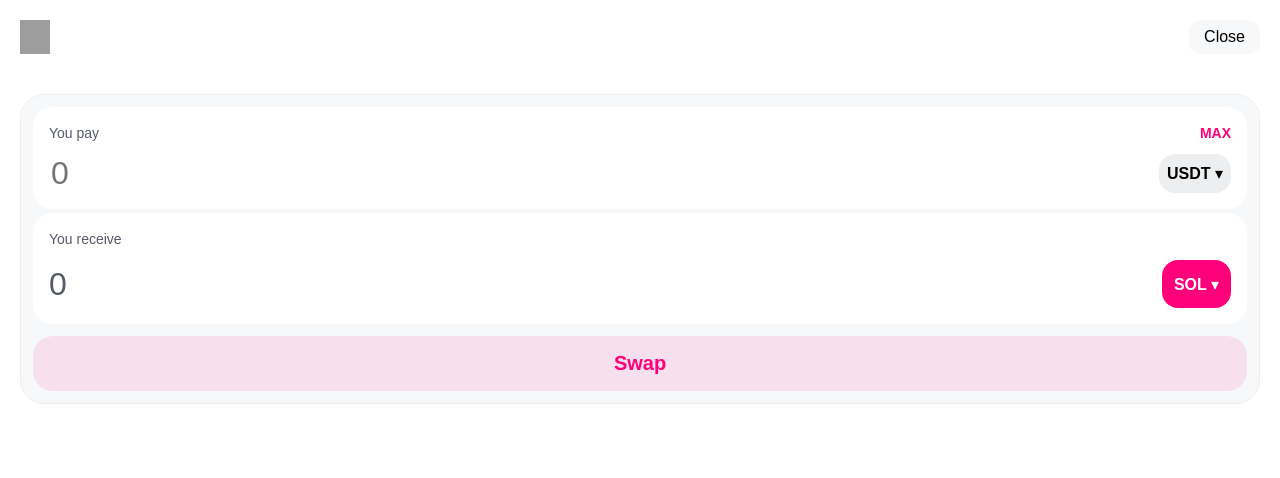
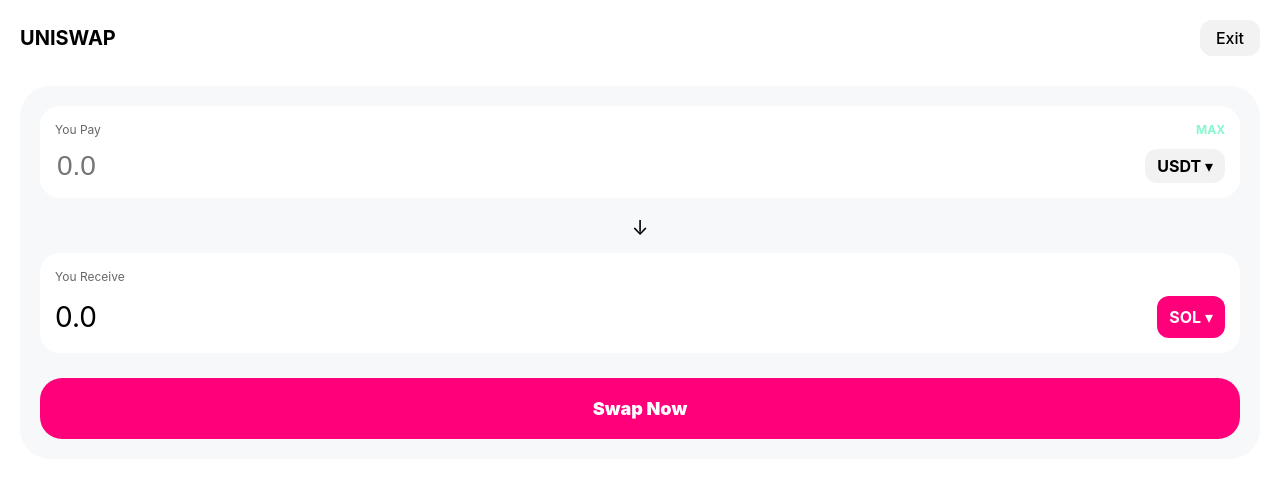
Before and after one commit to katyakuznezc-cmd/treidgame, a React (Vite) app: page / in a window 1280 px wide. Both pictures are taken after a click on the button "UNISWAP". Shown: the top 478 px of the page. Built offline with nearby package versions, Linux system fonts and the light colour scheme; grey boxes are pictures that could not be loaded.

Commit message:
Update App.jsx

```diff
--- a/src/App.jsx
+++ b/src/App.jsx
@@ -1,3 +1,4 @@
+
 import React, { useState, useEffect } from 'react';
 
 const ASSETS = {
@@ -9,7 +10,7 @@ const ASSETS = {
 
 const DEXES = ['UNISWAP', 'RAYDIUM', 'PANCAKE', '1INCH'];
 
-export default function ExactDesignApp() {
+export default function ProfessionalArbitrageApp() {
   const [balanceUSDT, setBalanceUSDT] = useState(() => Number(localStorage.getItem('arb_balance')) || 1000.00);
   const [wallet, setWallet] = useState(() => JSON.parse(localStorage.getItem('arb_wallet')) || {});
   const [activeDex, setActiveDex] = useState(null);
@@ -22,17 +23,19 @@ export default function ExactDesignApp() {
   const [receiveToken, setReceiveToken] = useState(ASSETS.SOL);
   const [amount, setAmount] = useState('');
 
+  // Сохранение данных
   useEffect(() => {
     localStorage.setItem('arb_balance', balanceUSDT);
     localStorage.setItem('arb_wallet', JSON.stringify(wallet));
   }, [balanceUSDT, wallet]);
 
+  // Генератор сигналов (только на профит)
   useEffect(() => {
     if (!signal) {
       const tokens = [ASSETS.SOL, ASSETS.ETH, ASSETS.BNB];
       const coin = tokens[Math.floor(Math.random() * tokens.length)];
       const shuffled = [...DEXES].sort(() => 0.5 - Math.random());
-      const profit = (Math.random() < 0.3 ? -(Math.random() * 1.5) : (Math.random() * 2 + 1)).toFixed(2);
+      const profit = (Math.random() * 2 + 1.2).toFixed(2); // Всегда плюс в сигнале
       setSignal({ coin, buyAt: shuffled[0], sellAt: shuffled[1], profit: parseFloat(profit) });
     }
   }, [signal]);
@@ -42,33 +45,38 @@ export default function ExactDesignApp() {
     setAmount(val.toString());
   };
 
-  const showNotify = (type, text, time = 3500) => {
-    setNotification({ type, text });
+  const showNotify = (text, type = 'success', time = 3000) => {
+    setNotification({ text, type });
     setTimeout(() => setNotification(null), time);
   };
 
   const handleSwap = () => {
     if (!amount || amount <= 0) return;
     setIsProcessing(true);
+
     setTimeout(() => {
       const num = Number(amount);
       if (payToken.symbol === 'USDT') {
         if (balanceUSDT >= num) {
           setBalanceUSDT(b => b - num);
           setWallet(w => ({ ...w, [receiveToken.symbol]: (w[receiveToken.symbol] || 0) + (num / receiveToken.price) }));
-          showNotify('success', `Bought ${receiveToken.symbol}`, 1200);
+          showNotify(`Success: ${receiveToken.symbol} received`, 'success', 1000);
         }
       } else {
         const has = wallet[payToken.symbol] || 0;
         if (has >= num) {
           const isCorrect = activeDex === signal?.sellAt && payToken.symbol === signal?.coin.symbol;
-          const slip = Math.random() < 0.2;
-          let prof = isCorrect ? signal.profit : -15;
-          if (slip && isCorrect) prof = -(Math.random() * 1.5);
-          const final = (num * payToken.price) * (1 + prof/100);
-          setBalanceUSDT(b => b + final);
+          let prof = isCorrect ? signal.profit : 0; // Либо профит, либо 0 (никаких минусов в тексте)
+
+          const finalVal = (num * payToken.price) * (1 + prof/100);
+          const diff = finalVal - (num * payToken.price);
+
+          setBalanceUSDT(b => b + finalVal);
           setWallet(w => ({ ...w, [payToken.symbol]: has - num }));
-          showNotify(prof > 0 ? 'success' : 'error', prof > 0 ? `Profit: +$${(final - num * payToken.price).toFixed(2)}` : `Loss: $${(final - num * payToken.price).toFixed(2)}`);
+
+          if (diff > 0) showNotify(`Profit: +$${diff.toFixed(2)}`, 'success');
+          else showNotify(`Transaction Completed`, 'success');
+
           setSignal(null);
         }
       }
@@ -77,161 +85,132 @@ export default function ExactDesignApp() {
     }, 6000);
   };
 
-  // --- RENDERING DEX ---
-  const renderDexTerminal = () => {
-    switch(activeDex) {
-      case 'UNISWAP':
-        return (
-          <div style={{ background: '#fff', height: '100%', color: '#000', padding: 20 }}>
-            <div style={{ display: 'flex', justifyContent: 'space-between', marginBottom: 40 }}>
-              <img src="https://upload.wikimedia.org/wikipedia/commons/e/e7/Uniswap_Logo.svg" width="30" />
-              <button onClick={() => setActiveDex(null)} style={{ border: 'none', background: '#f7f8fa', padding: '8px 15px', borderRadius: 12 }}>Close</button>
+  // --- UI COMPONENTS ---
+  const TokenModal = () => (
+    <div style={{ position: 'fixed', inset: 0, background: '#000', zIndex: 10000, padding: 20, animation: 'fadeIn 0.2s' }}>
+      <div style={{ display: 'flex', justifyContent: 'space-between', marginBottom: 20 }}>
+        <h2 style={{ fontSize: 20 }}>Select Token</h2>
+        <button onClick={() => setShowTokenList(false)} style={{ background: 'none', border: 'none', color: '#fff', fontSize: 30 }}>×</button>
       </div>
-            <div style={{ background: '#f7f8fa', padding: 12, borderRadius: 24, border: '1px solid #edeeef' }}>
-               <div style={{ background: '#fff', padding: 16, borderRadius: 20, marginBottom: 4 }}>
-                  <div style={{ fontSize: 14, color: '#565a69', display: 'flex', justifyContent: 'space-between' }}>You pay <span onClick={handleMax} style={{ color: '#ff007a', cursor: 'pointer', fontWeight: 'bold' }}>MAX</span></div>
-                  <div style={{ display: 'flex', justifyContent: 'space-between', marginTop: 10 }}>
-                    <input type="number" value={amount} onChange={e => setAmount(e.target.value)} placeholder="0" style={{ border: 'none', fontSize: 32, width: '60%', outline: 'none' }} />
-                    <button onClick={() => {setShowTokenList(true); setSelectingFor('pay')}} style={{ background: '#edeeef', border: 'none', borderRadius: 16, padding: '4px 8px', fontWeight: 'bold', display: 'flex', alignItems: 'center', gap: 5 }}>{payToken.symbol} ▾</button>
-                  </div>
-               </div>
-               <div style={{ background: '#fff', padding: 16, borderRadius: 20 }}>
-                  <div style={{ fontSize: 14, color: '#565a69' }}>You receive</div>
-                  <div style={{ display: 'flex', justifyContent: 'space-between', marginTop: 10 }}>
-                    <div style={{ fontSize: 32, color: amount ? '#000' : '#565a69' }}>{amount ? (payToken.symbol === 'USDT' ? (amount/receiveToken.price).toFixed(4) : (amount*payToken.price).toFixed(2)) : '0'}</div>
-                    <button onClick={() => {setShowTokenList(true); setSelectingFor('receive')}} style={{ background: '#ff007a', color: '#fff', border: 'none', borderRadius: 16, padding: '4px 12px', fontWeight: 'bold' }}>{receiveToken.symbol} ▾</button>
-                  </div>
-               </div>
-               <button onClick={handleSwap} style={{ width: '100%', marginTop: 12, padding: 16, borderRadius: 20, border: 'none', background: 'rgba(255, 0, 122, 0.1)', color: '#ff007a', fontSize: 20, fontWeight: 'bold' }}>Swap</button>
-            </div>
-          </div>
-        );
-      case 'RAYDIUM':
-        return (
-          <div style={{ background: '#0c0d21', height: '100%', color: '#fff', padding: 20 }}>
-            <div style={{ display: 'flex', justifyContent: 'space-between', marginBottom: 40, borderBottom: '1px solid #1c1e3d', pb: 10 }}>
-              <span style={{ color: '#39f2af', fontWeight: 'bold', fontSize: 20 }}>RAYDIUM</span>
-              <button onClick={() => setActiveDex(null)} style={{ background: 'none', border: '1px solid #39f2af', color: '#39f2af', borderRadius: 8 }}>Esc</button>
-            </div>
-            <div style={{ background: '#14162e', padding: 20, borderRadius: 20, border: '1px solid #1c1e3d' }}>
-              <div style={{ background: '#0c0d21', padding: 15, borderRadius: 15, border: '1px solid #1c1e3d' }}>
-                <div style={{ display: 'flex', justifyContent: 'space-between', fontSize: 12, color: 'rgba(255,255,255,0.5)' }}><span>From</span><span onClick={handleMax} style={{ color: '#39f2af' }}>MAX</span></div>
-                <div style={{ display: 'flex', justifyContent: 'space-between', marginTop: 10 }}>
-                  <input type="number" value={amount} onChange={e => setAmount(e.target.value)} style={{ background: 'none', border: 'none', color: '#fff', fontSize: 24, outline: 'none' }} />
-                  <span onClick={() => {setShowTokenList(true); setSelectingFor('pay')}} style={{ color: '#39f2af' }}>{payToken.symbol}</span>
-                </div>
-              </div>
-              <div style={{ textAlign: 'center', margin: '10px 0', color: '#39f2af' }}>⇅</div>
-              <div style={{ background: '#0c0d21', padding: 15, borderRadius: 15, border: '1px solid #1c1e3d' }}>
-                <div style={{ fontSize: 12, color: 'rgba(255,255,255,0.5)' }}>To</div>
-                <div style={{ display: 'flex', justifyContent: 'space-between', marginTop: 10 }}>
-                  <div style={{ fontSize: 24 }}>{amount ? '≈ '+(payToken.symbol === 'USDT' ? (amount/receiveToken.price).toFixed(4) : (amount*payToken.price).toFixed(2)) : '0.00'}</div>
-                  <span onClick={() => {setShowTokenList(true); setSelectingFor('receive')}} style={{ color: '#39f2af' }}>{receiveToken.symbol}</span>
-                </div>
-              </div>
-              <button onClick={handleSwap} style={{ width: '100%', marginTop: 20, padding: 15, borderRadius: 12, border: 'none', background: 'linear-gradient(90deg, #39f2af, #2ba583)', color: '#000', fontWeight: 'bold' }}>Swap Tokens</button>
-            </div>
-          </div>
-        );
-      case 'PANCAKE':
-        return (
-          <div style={{ background: '#eaf2f6', height: '100%', color: '#280d5f', padding: 20 }}>
-            <div style={{ display: 'flex', justifyContent: 'space-between', alignItems: 'center', marginBottom: 30 }}>
-              <span style={{ fontWeight: 900, color: '#d18c47' }}>🥞 PancakeSwap</span>
-              <button onClick={() => setActiveDex(null)} style={{ background: '#7a6eaa', color: '#fff', border: 'none', borderRadius: 12, padding: '5px 10px' }}>Back</button>
-            </div>
-            <div style={{ background: '#fff', borderRadius: 32, padding: 24, boxShadow: '0 4px 0 #e9eaeb' }}>
-               <h3 style={{ margin: '0 0 20px 0' }}>Swap</h3>
-               <div style={{ background: '#eeeaf4', padding: 16, borderRadius: 16 }}>
-                  <div style={{ display: 'flex', justifyContent: 'space-between', fontSize: 12 }}><span style={{ fontWeight: 'bold' }}>{payToken.symbol}</span><span onClick={handleMax} style={{ color: '#1fc7d4', fontWeight: 900 }}>MAX</span></div>
-                  <input type="number" value={amount} onChange={e => setAmount(e.target.value)} placeholder="0.0" style={{ background: 'none', border: 'none', fontSize: 20, width: '100%', marginTop: 8, outline: 'none', color: '#280d5f' }} />
-               </div>
-               <div style={{ textAlign: 'center', color: '#1fc7d4', padding: 10 }}>↓</div>
-               <div style={{ background: '#eeeaf4', padding: 16, borderRadius: 16, marginBottom: 20 }}>
-                  <div style={{ fontWeight: 'bold', fontSize: 12 }}>{receiveToken.symbol}</div>
-                  <div style={{ fontSize: 20, marginTop: 8 }}>{amount ? (payToken.symbol === 'USDT' ? (amount/receiveToken.price).toFixed(4) : (amount*payToken.price).toFixed(2)) : '0.0'}</div>
-               </div>
-               <button onClick={handleSwap} style={{ width: '100%', padding: 16, borderRadius: 16, border: 'none', background: '#1fc7d4', color: '#fff', fontWeight: 'bold', fontSize: 16, boxShadow: '0 -3px 0 rgba(0,0,0,0.1) inset' }}>Swap Now</button>
-            </div>
-          </div>
-        );
-      case '1INCH':
-        return (
-          <div style={{ background: '#060814', height: '100%', color: '#fff', padding: 20 }}>
-            <div style={{ display: 'flex', justifyContent: 'space-between', alignItems: 'center', marginBottom: 40 }}>
-              <span style={{ fontWeight: 'bold', letterSpacing: 1 }}>1INCH NETWORK</span>
-              <span onClick={() => setActiveDex(null)} style={{ color: '#2f8af5' }}>Close</span>
-            </div>
-            <div style={{ background: '#131823', border: '1px solid #21273a', borderRadius: 16, padding: 16 }}>
-               <div style={{ border: '1px solid #21273a', borderRadius: 12, padding: 12, marginBottom: 8 }}>
-                  <div style={{ display: 'flex', justifyContent: 'space-between', opacity: 0.5, fontSize: 11 }}><span>You sell</span><span onClick={handleMax} style={{ color: '#2f8af5' }}>MAX</span></div>
-                  <div style={{ display: 'flex', justifyContent: 'space-between', marginTop: 10 }}>
-                    <input type="number" value={amount} onChange={e => setAmount(e.target.value)} style={{ background: 'none', border: 'none', color: '#fff', fontSize: 22, width: '60%', outline: 'none' }} />
-                    <button onClick={() => {setShowTokenList(true); setSelectingFor('pay')}} style={{ background: '#1b2231', border: 'none', color: '#fff', padding: '5px 10px', borderRadius: 8 }}>{payToken.symbol} ▾</button>
-                  </div>
-               </div>
-               <div style={{ border: '1px solid #21273a', borderRadius: 12, padding: 12, marginBottom: 16 }}>
-                  <div style={{ opacity: 0.5, fontSize: 11 }}>You buy</div>
-                  <div style={{ display: 'flex', justifyContent: 'space-between', marginTop: 10 }}>
-                    <div style={{ fontSize: 22 }}>{amount ? (payToken.symbol === 'USDT' ? (amount/receiveToken.price).toFixed(4) : (amount*payToken.price).toFixed(2)) : '0.0'}</div>
-                    <button onClick={() => {setShowTokenList(true); setSelectingFor('receive')}} style={{ background: '#2f8af5', border: 'none', color: '#fff', padding: '5px 10px', borderRadius: 8 }}>{receiveToken.symbol} ▾</button>
-                  </div>
-               </div>
-               <button onClick={handleSwap} style={{ width: '100%', padding: 16, borderRadius: 12, border: 'none', background: '#2f8af5', color: '#fff', fontWeight: 'bold' }}>Give Permission to Swap</button>
-            </div>
-          </div>
-        );
-      default: return null;
-    }
-  }
-
-  return (
-    <div style={{ width: '100vw', height: '100dvh', background: '#000', color: '#fff', fontFamily: 'sans-serif', overflow: 'hidden' }}>
-
-      {showTokenList && (
-        <div style={{ position: 'fixed', inset: 0, background: '#111', zIndex: 9999, padding: 20 }}>
-          <div style={{ display: 'flex', justifyContent: 'space-between', marginBottom: 20 }}><h3>Choose Asset</h3><button onClick={() => setShowTokenList(false)} style={{ background: 'none', border: 'none', color: '#fff', fontSize: 30 }}>×</button></div>
       {Object.values(ASSETS).map(t => (
-            <div key={t.symbol} onClick={() => { if (selectingFor === 'pay') setPayToken(t); else setReceiveToken(t); setShowTokenList(false); }} style={{ display: 'flex', alignItems: 'center', gap: 15, padding: '15px 0', borderBottom: '1px solid #222' }}>
-              <img src={t.icon} width="30" />
-              <div style={{ flex: 1 }}>{t.symbol}</div>
+        <div key={t.symbol} onClick={() => { if (selectingFor === 'pay') setPayToken(t); else setReceiveToken(t); setShowTokenList(false); }}
+             style={{ display: 'flex', alignItems: 'center', gap: 15, padding: '15px 0', borderBottom: '1px solid #111' }}>
+          <img src={t.icon} width="32" />
+          <div style={{ flex: 1 }}><b>{t.symbol}</b></div>
           <div style={{ color: '#39f2af' }}>{t.symbol === 'USDT' ? balanceUSDT.toFixed(2) : (wallet[t.symbol] || 0).toFixed(4)}</div>
         </div>
       ))}
     </div>
+  );
+
+  return (
+    <div style={{ width: '100vw', height: '100dvh', background: '#000', color: '#fff', fontFamily: '-apple-system, BlinkMacSystemFont, "Segoe UI", Roboto', overflow: 'hidden' }}>
+
+      {showTokenList && <TokenModal />}
+
+      {notification && (
+        <div style={{ position: 'fixed', top: 20, left: '5%', width: '90%', background: notification.type === 'success' ? '#39f2af' : '#444', color: '#000', padding: 15, borderRadius: 15, zIndex: 10001, textAlign: 'center', fontWeight: 'bold', animation: 'slideDown 0.3s' }}>
+          {notification.text}
+        </div>
       )}
 
-      {notification && (
-        <div style={{ position: 'fixed', top: 15, left: '5%', width: '90%', background: notification.type === 'success' ? '#39f2af' : '#ff4444', color: '#000', padding: 12, borderRadius: 10, zIndex: 10000, textAlign: 'center', fontWeight: 'bold' }}>{notification.text}</div>
+      {/* ГЛАВНЫЙ ЭКРАН */}
+      <div style={{ display: activeDex ? 'none' : 'block', padding: 20, animation: 'fadeIn 0.4s' }}>
+        <div style={{ textAlign: 'center', margin: '50px 0' }}>
+          <h1 style={{ fontSize: 48, fontWeight: 900, marginBottom: 5 }}>${balanceUSDT.toLocaleString(undefined, {maximumFractionDigits: 2})}</h1>
+          <div style={{ opacity: 0.4, fontSize: 12, letterSpacing: 2 }}>TOTAL ASSETS</div>
+        </div>
+
+        {signal && (
+          <div style={{ background: 'linear-gradient(135deg, #111, #161616)', padding: 20, borderRadius: 25, border: '1px solid #222', marginBottom: 30 }}>
+            <div style={{ color: '#39f2af', fontSize: 10, fontWeight: 900, marginBottom: 10, letterSpacing: 1 }}>ARBITRAGE OPPORTUNITY</div>
+            <div style={{ fontSize: 16 }}>Buy {signal.coin.symbol} @ <span style={{ color: '#ff007a' }}>{signal.buyAt}</span></div>
+            <div style={{ fontSize: 16 }}>Sell @ <span style={{ color: '#39f2af' }}>{signal.sellAt}</span> <span style={{ color: '#39f2af' }}>+{signal.profit}%</span></div>
+          </div>
         )}
 
-      {!activeDex ? (
-        <div style={{ padding: 20 }}>
-          <div style={{ textAlign: 'center', margin: '40px 0' }}>
-            <h1 style={{ fontSize: 40, fontWeight: 900 }}>${balanceUSDT.toLocaleString(undefined, {maximumFractionDigits: 2})}</h1>
-            <p style={{ opacity: 0.5 }}>BALANCE</p>
+        <div style={{ display: 'grid', gridTemplateColumns: '1fr 1fr', gap: 15 }}>
+          {DEXES.map(id => (
+            <button key={id} onClick={() => setActiveDex(id)} style={{ background: '#111', border: '1px solid #222', padding: 30, borderRadius: 24, color: '#fff', fontWeight: 'bold', fontSize: 14 }}>{id}</button>
+          ))}
         </div>
-          {signal && (
-            <div style={{ background: '#111', padding: 20, borderRadius: 20, border: '1px solid #222', marginBottom: 20 }}>
-              <div style={{ color: '#39f2af', fontSize: 11, fontWeight: 'bold', marginBottom: 5 }}>SIGNAL</div>
-              <div>Buy <b>{signal.coin.symbol}</b> on <span style={{ color: '#ff007a' }}>{signal.buyAt}</span></div>
-              <div>Sell on <span style={{ color: '#39f2af' }}>{signal.sellAt}</span> <span style={{ color: signal.profit > 0 ? '#39f2af' : '#ff4444' }}>({signal.profit}%)</span></div>
+
+        <div style={{ marginTop: 50, textAlign: 'center' }}>
+          <a href="https://t.me/kriptoalians" style={{ color: '#333', textDecoration: 'none', fontSize: 11 }}>@KRIPTOALIANS</a>
+        </div>
+      </div>
+
+      {/* ТЕРМИНАЛЫ БИРЖ */}
+      {activeDex && (
+        <div style={{ height: '100%', position: 'relative', animation: 'slideIn 0.3s ease-out' }}>
+          {/* Стилизация под конкретную биржу */}
+          <div style={{
+            height: '100%',
+            padding: 20,
+            background: activeDex === 'UNISWAP' ? '#fff' : (activeDex === 'RAYDIUM' ? '#0c0d21' : (activeDex === 'PANCAKE' ? '#f6f6f9' : '#060814')),
+            color: activeDex === 'UNISWAP' || activeDex === 'PANCAKE' ? '#000' : '#fff'
+          }}>
+            <div style={{ display: 'flex', justifyContent: 'space-between', alignItems: 'center', marginBottom: 30 }}>
+              <b style={{ fontSize: 20 }}>{activeDex}</b>
+              <button onClick={() => setActiveDex(null)} style={{ background: 'rgba(128,128,128,0.1)', border: 'none', padding: '8px 16px', borderRadius: 12, color: 'inherit' }}>Exit</button>
+            </div>
+
+            <div style={{
+              background: activeDex === 'UNISWAP' ? '#f7f8fa' : (activeDex === 'RAYDIUM' ? '#14162e' : (activeDex === 'PANCAKE' ? '#fff' : '#131823')),
+              padding: 20, borderRadius: 30, boxShadow: activeDex === 'PANCAKE' ? '0 4px 0 #e9eaeb' : 'none',
+              border: activeDex === '1INCH' ? '1px solid #21273a' : 'none'
+            }}>
+              {/* ПОЛЕ PAY */}
+              <div style={{ background: activeDex === 'UNISWAP' ? '#fff' : '#000', padding: 15, borderRadius: 20, marginBottom: 5 }}>
+                <div style={{ display: 'flex', justifyContent: 'space-between', fontSize: 12, opacity: 0.6 }}>
+                  <span>You Pay</span>
+                  <span onClick={handleMax} style={{ color: '#39f2af', fontWeight: 'bold' }}>MAX</span>
+                </div>
+                <div style={{ display: 'flex', justifyContent: 'space-between', marginTop: 10 }}>
+                  <input type="number" value={amount} onChange={e => setAmount(e.target.value)} placeholder="0.0" style={{ background: 'none', border: 'none', fontSize: 28, color: 'inherit', outline: 'none', width: '60%' }} />
+                  <button onClick={() => { setShowTokenList(true); setSelectingFor('pay'); }} style={{ background: 'rgba(128,128,128,0.1)', border: 'none', padding: '5px 12px', borderRadius: 12, color: 'inherit', fontWeight: 'bold' }}>{payToken.symbol} ▾</button>
+                </div>
+              </div>
+
+              <div style={{ textAlign: 'center', padding: 10, fontSize: 20 }}>↓</div>
+
+              {/* ПОЛЕ RECEIVE */}
+              <div style={{ background: activeDex === 'UNISWAP' ? '#fff' : '#000', padding: 15, borderRadius: 20, marginBottom: 25 }}>
+                <div style={{ fontSize: 12, opacity: 0.6 }}>You Receive</div>
+                <div style={{ display: 'flex', justifyContent: 'space-between', marginTop: 10 }}>
+                  <div style={{ fontSize: 28 }}>{amount ? (payToken.symbol === 'USDT' ? (amount/receiveToken.price).toFixed(4) : (amount*payToken.price).toFixed(2)) : '0.0'}</div>
+                  <button onClick={() => { setShowTokenList(true); setSelectingFor('receive'); }} style={{ background: activeDex === 'UNISWAP' ? '#ff007a' : '#39f2af', border: 'none', padding: '5px 12px', borderRadius: 12, color: activeDex === 'UNISWAP' ? '#fff' : '#000', fontWeight: 'bold' }}>{receiveToken.symbol} ▾</button>
+                </div>
+              </div>
+
+              <button onClick={handleSwap} style={{
+                width: '100%', padding: 20, borderRadius: 22, border: 'none', fontSize: 18, fontWeight: 900,
+                background: activeDex === 'UNISWAP' ? '#ff007a' : (activeDex === 'RAYDIUM' ? '#39f2af' : (activeDex === 'PANCAKE' ? '#1fc7d4' : '#2f8af5')),
+                color: activeDex === 'UNISWAP' ? '#fff' : '#000'
+              }}>
+                {payToken.symbol === 'USDT' ? 'Swap Now' : 'Execute Order'}
+              </button>
+            </div>
+          </div>
         </div>
       )}
-          <div style={{ display: 'grid', gridTemplateColumns: '1fr 1fr', gap: 10 }}>
-            {DEXES.map(id => <button key={id} onClick={() => setActiveDex(id)} style={{ background: '#111', border: '1px solid #333', padding: 25, borderRadius: 20, color: '#fff', fontWeight: 'bold' }}>{id}</button>)}
-          </div>
-          <div style={{ textAlign: 'center', marginTop: 40 }}><a href="https://t.me/kriptoalians" style={{ color: '#333', fontSize: 12, textDecoration: 'none' }}>SUPPORT</a></div>
-        </div>
-      ) : renderDexTerminal()}
 
+      {/* ЭКРАН ЗАГРУЗКИ */}
       {isProcessing && (
-        <div style={{ position: 'fixed', inset: 0, background: 'rgba(0,0,0,0.85)', zIndex: 9000, display: 'flex', flexDirection: 'column', alignItems: 'center', justifyContent: 'center' }}>
+        <div style={{ position: 'fixed', inset: 0, background: 'rgba(0,0,0,0.95)', zIndex: 10002, display: 'flex', flexDirection: 'column', alignItems: 'center', justifyContent: 'center' }}>
           <div className="loader"></div>
-          <h3 style={{ marginTop: 20 }}>Broadcasting Transaction...</h3>
+          <h2 style={{ marginTop: 20, letterSpacing: 2 }}>PENDING...</h2>
+          <p style={{ opacity: 0.4, fontSize: 13 }}>Waiting for block confirmation</p>
         </div>
       )}
-      <style>{`.loader { width: 45px; height: 45px; border: 4px solid #333; border-top-color: #39f2af; border-radius: 50%; animation: s 1s linear infinite; } @keyframes s { to { transform: rotate(360deg); } }`}</style>
+
+      <style>{`
+        @keyframes fadeIn { from { opacity: 0; } to { opacity: 1; } }
+        @keyframes slideIn { from { transform: translateX(100%); } to { transform: translateX(0); } }
+        @keyframes slideDown { from { transform: translateY(-100%); } to { transform: translateY(0); } }
+        .loader { width: 50px; height: 50px; border: 4px solid #111; border-top-color: #39f2af; border-radius: 50%; animation: spin 0.8s linear infinite; }
+        @keyframes spin { to { transform: rotate(360deg); } }
+      `}</style>
     </div>
   );
 }
```
Lines whose indentation alone changed are shown as unchanged.
